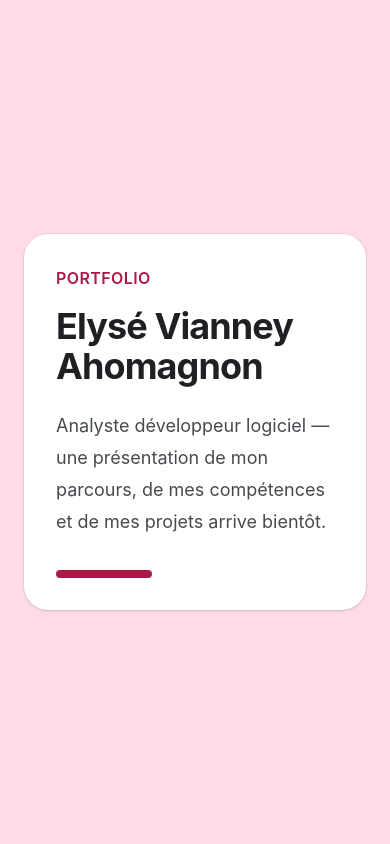
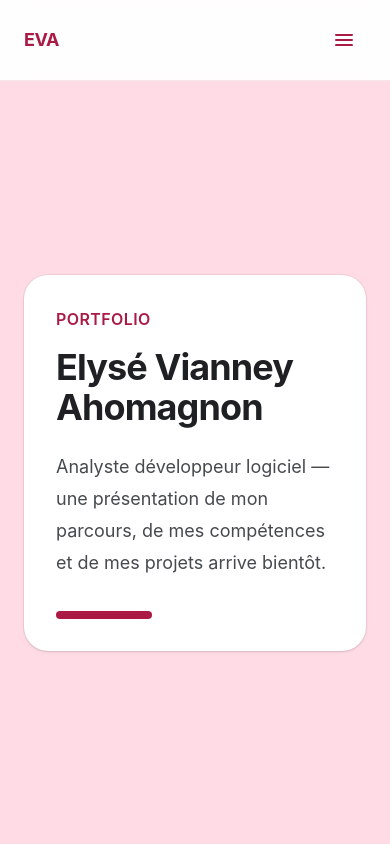
Before and after one commit to elysevianney/my_porfolio, an Angular app: page / in a window 390 px wide. Shown: the top 844 px of the page. Built offline with nearby package versions, Linux system fonts and the light colour scheme.

Commit message:
feat: add responsive navigation menu

```diff
--- a/src/app/app.html
+++ b/src/app/app.html
@@ -1,5 +1,15 @@
-<main id="main-content" class="mx-auto flex min-h-screen max-w-7xl items-center px-6 py-16 sm:px-8 lg:px-12">
-  <section aria-labelledby="page-title" class="w-full rounded-3xl bg-white p-8 shadow-sm ring-1 ring-black/5 sm:p-12">
+<a
+  href="#main-content"
+  class="sr-only fixed top-4 left-4 z-[60] rounded-lg bg-cv-primary px-4 py-3 font-semibold text-white focus:not-sr-only"
+>
+  Aller au contenu principal
+</a>
+
+<app-header />
+
+<main id="main-content" class="mx-auto max-w-7xl px-6 sm:px-8 lg:px-12">
+  <section id="home" aria-labelledby="page-title" class="flex min-h-[calc(100vh-5rem)] items-center py-16">
+    <div class="w-full rounded-3xl bg-white p-8 shadow-sm ring-1 ring-black/5 sm:p-12">
       <p class="mb-4 font-semibold tracking-wide text-cv-primary uppercase">Portfolio</p>
       <h1 id="page-title" class="max-w-3xl text-4xl font-bold tracking-tight text-cv-text sm:text-6xl">
         Elysé Vianney Ahomagnon
@@ -8,5 +18,26 @@
         Analyste développeur logiciel — une présentation de mon parcours, de mes compétences et de mes projets arrive bientôt.
       </p>
       <div class="mt-8 h-2 w-24 rounded-full bg-cv-primary" aria-hidden="true"></div>
+    </div>
+  </section>
+
+  <section id="about" aria-labelledby="about-title" class="py-24">
+    <h2 id="about-title" class="rounded-2xl bg-white px-6 py-4 text-2xl font-bold text-cv-primary">À propos</h2>
+  </section>
+
+  <section id="experience" aria-labelledby="experience-title" class="py-24">
+    <h2 id="experience-title" class="rounded-2xl bg-white px-6 py-4 text-2xl font-bold text-cv-primary">Expériences</h2>
+  </section>
+
+  <section id="skills" aria-labelledby="skills-title" class="py-24">
+    <h2 id="skills-title" class="rounded-2xl bg-white px-6 py-4 text-2xl font-bold text-cv-primary">Compétences</h2>
+  </section>
+
+  <section id="projects" aria-labelledby="projects-title" class="py-24">
+    <h2 id="projects-title" class="rounded-2xl bg-white px-6 py-4 text-2xl font-bold text-cv-primary">Projets</h2>
+  </section>
+
+  <section id="contact" aria-labelledby="contact-title" class="py-24">
+    <h2 id="contact-title" class="rounded-2xl bg-white px-6 py-4 text-2xl font-bold text-cv-primary">Contact</h2>
   </section>
 </main>
--- a/src/app/app.ts
+++ b/src/app/app.ts
@@ -1,7 +1,10 @@
 import { Component } from '@angular/core';
+
+import { Header } from './components/header/header';
 
 @Component({
   selector: 'app-root',
+  imports: [Header],
   templateUrl: './app.html',
   styleUrl: './app.css',
 })
--- /dev/null
+++ b/src/app/components/header/header.html
@@ -0,0 +1,64 @@
+<header class="sticky top-0 z-50 border-b border-cv-primary/10 bg-white/95 backdrop-blur">
+  <div class="mx-auto flex min-h-20 max-w-7xl items-center justify-between gap-6 px-6 sm:px-8 lg:px-12">
+    <a
+      href="#home"
+      class="rounded-lg text-lg font-bold tracking-tight text-cv-primary transition-colors hover:text-cv-primary-dark"
+      aria-label="Revenir à l’accueil"
+      (click)="closeMenu()"
+    >
+      <span aria-hidden="true">EVA</span>
+    </a>
+
+    <nav class="hidden md:block" aria-label="Navigation principale">
+      <ul class="flex items-center gap-1">
+        @for (item of navigationItems; track item.fragment) {
+          <li>
+            <a
+              [attr.href]="'#' + item.fragment"
+              class="block rounded-lg px-3 py-2 text-sm font-medium text-cv-muted transition-colors hover:bg-cv-soft hover:text-cv-primary-dark focus-visible:text-cv-primary-dark"
+            >
+              {{ item.label }}
+            </a>
+          </li>
+        }
+      </ul>
+    </nav>
+
+    <button
+      type="button"
+      class="inline-flex size-11 items-center justify-center rounded-xl text-cv-primary transition-colors hover:bg-cv-soft hover:text-cv-primary-dark md:hidden"
+      aria-controls="mobile-navigation"
+      [attr.aria-expanded]="isMenuOpen()"
+      [attr.aria-label]="isMenuOpen() ? 'Fermer le menu' : 'Ouvrir le menu'"
+      (click)="toggleMenu()"
+    >
+      @if (isMenuOpen()) {
+        <svg aria-hidden="true" viewBox="0 0 24 24" class="size-6" fill="none" stroke="currentColor" stroke-width="2">
+          <path stroke-linecap="round" d="M6 6l12 12M18 6 6 18" />
+        </svg>
+      } @else {
+        <svg aria-hidden="true" viewBox="0 0 24 24" class="size-6" fill="none" stroke="currentColor" stroke-width="2">
+          <path stroke-linecap="round" d="M4 7h16M4 12h16M4 17h16" />
+        </svg>
+      }
+    </button>
+  </div>
+
+  @if (isMenuOpen()) {
+    <nav id="mobile-navigation" class="border-t border-cv-primary/10 bg-white px-6 py-4 md:hidden" aria-label="Navigation mobile">
+      <ul class="mx-auto grid max-w-7xl gap-1">
+        @for (item of navigationItems; track item.fragment) {
+          <li>
+            <a
+              [attr.href]="'#' + item.fragment"
+              class="block rounded-xl px-4 py-3 font-medium text-cv-muted transition-colors hover:bg-cv-soft hover:text-cv-primary-dark focus-visible:text-cv-primary-dark"
+              (click)="closeMenu()"
+            >
+              {{ item.label }}
+            </a>
+          </li>
+        }
+      </ul>
+    </nav>
+  }
+</header>
--- /dev/null
+++ b/src/app/components/header/header.ts
@@ -0,0 +1,26 @@
+import { ChangeDetectionStrategy, Component, HostListener, signal } from '@angular/core';
+
+import { NAVIGATION_ITEMS } from '../../data/navigation.data';
+
+@Component({
+  selector: 'app-header',
+  templateUrl: './header.html',
+  changeDetection: ChangeDetectionStrategy.OnPush,
+})
+export class Header {
+  protected readonly navigationItems = NAVIGATION_ITEMS;
+  protected readonly isMenuOpen = signal(false);
+
+  protected toggleMenu(): void {
+    this.isMenuOpen.update((isOpen) => !isOpen);
+  }
+
+  protected closeMenu(): void {
+    this.isMenuOpen.set(false);
+  }
+
+  @HostListener('document:keydown.escape')
+  protected closeMenuOnEscape(): void {
+    this.closeMenu();
+  }
+}
```
Also changed, not shown: 1 other file (tests, documents, lock files or other folders). Lines whose indentation alone changed are shown as unchanged.
